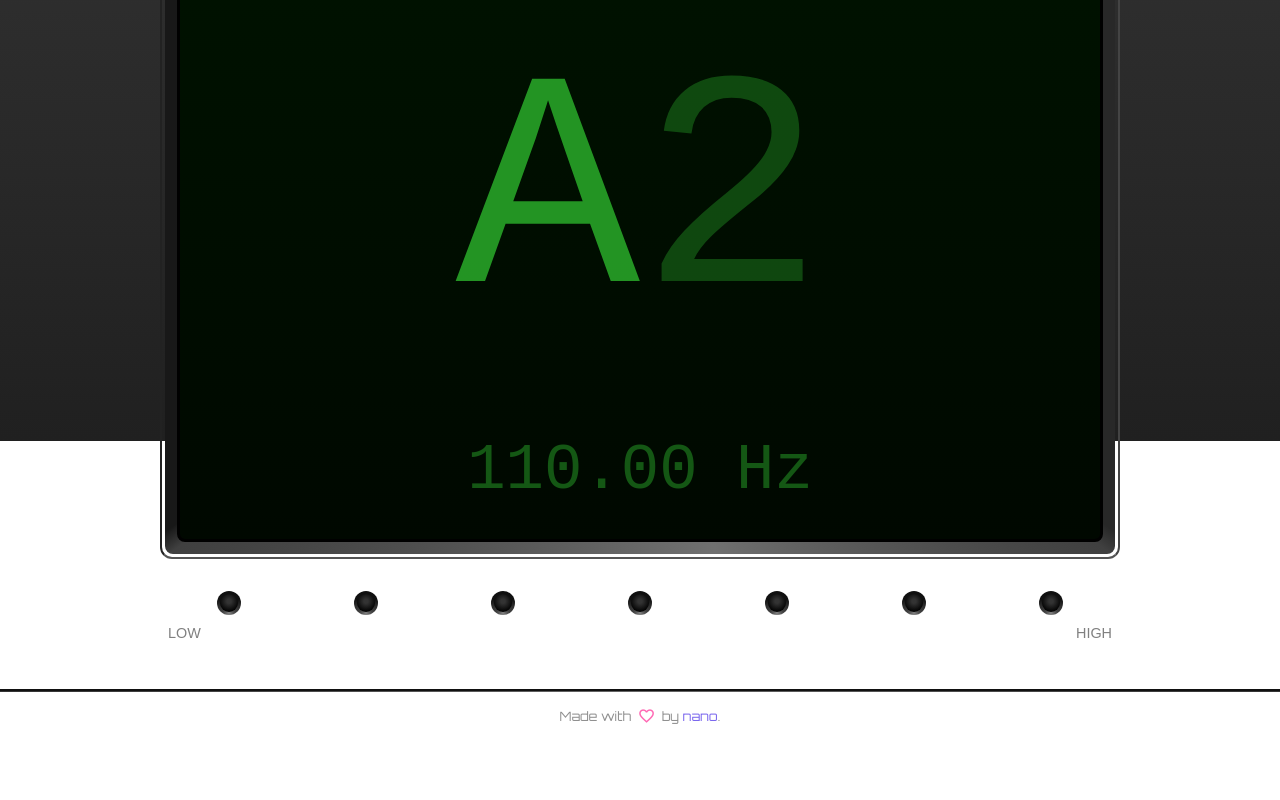
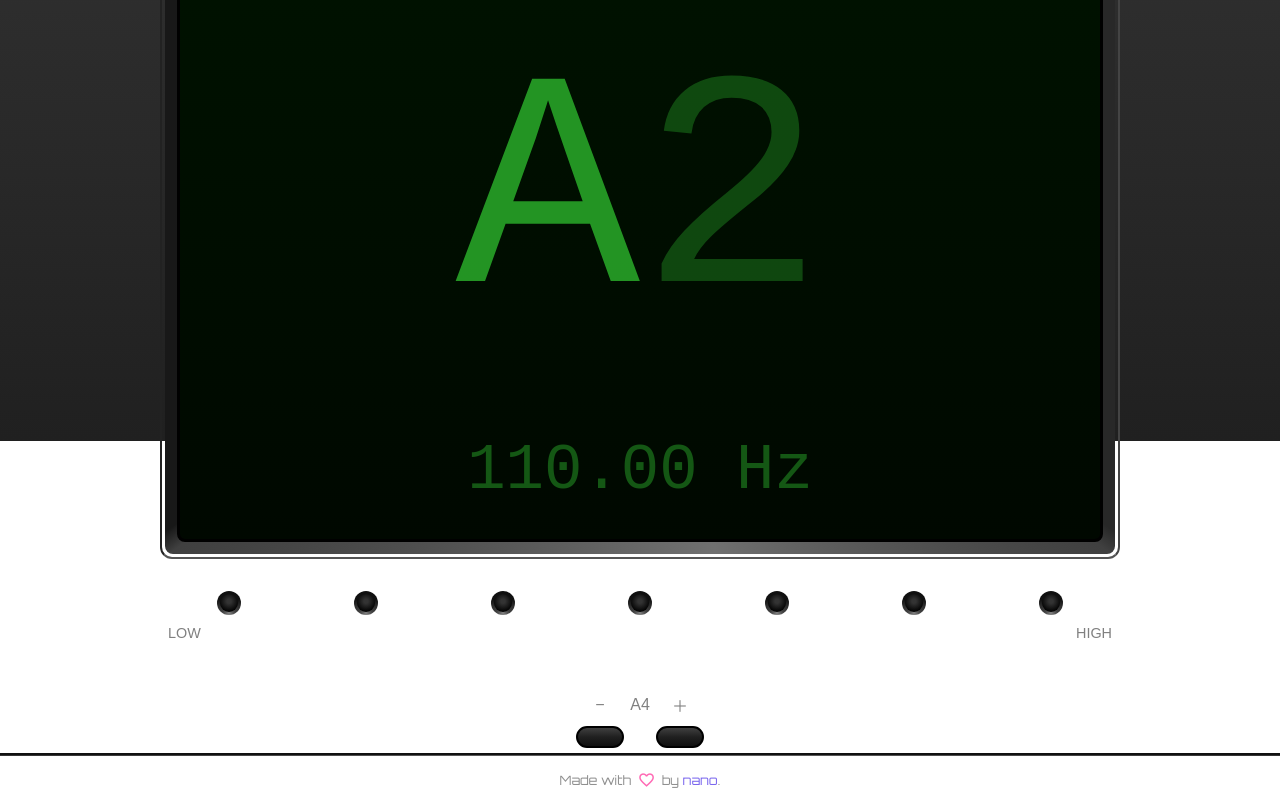
Before and after one commit to mec-nyan/nano-tuner, a React (Vite) app: page / in a window 1280 px wide. Shown: the part 359-1159 px from the top of the page. Before the commit the page ends 1095 px from the top, so only its background shows below. Built offline with nearby package versions, Linux system fonts and the light colour scheme; no server answers.

Commit message:
Adll BasePitchSelector component.

```diff
--- /dev/null
+++ b/src/components/BasePitchSelector.css
@@ -0,0 +1,41 @@
+.pitch-selector {
+  display: flex;
+  /* Temporary positioning.  This is responsibility of the parent container. */
+  justify-content: center;
+  /* border: 1px solid green; */
+}
+
+.ps-inner-grid {
+  width: 8rem;
+  height: 4rem;
+  display: grid;
+  grid-template-rows: 2rem 1fr;
+  grid-template-columns: 1fr 2rem 1fr;
+  /* border: 1px solid #555; */
+}
+
+.ps-button,
+.ps-label {
+  width: 100%;
+  height: 100%;
+  display: flex;
+  justify-content: center;
+  align-items: center;
+  /* border: 1px solid #444; */
+}
+
+.ps-label {
+  color: #808080;
+}
+
+.button-plus,
+.button-minus {
+  width: 100%;
+  height: 1.4rem;
+  display: flex;
+  justify-content: center;
+  align-items: center;
+  border-radius: 0.7rem;
+  background-image: linear-gradient(to bottom, #3f3f3f, #202020, #101010);
+  border: 2px solid #000;
+}
--- /dev/null
+++ b/src/components/BasePitchSelector.tsx
@@ -0,0 +1,23 @@
+import './BasePitchSelector.css'
+
+
+export default function BasePitchSelector() {
+  return (
+    <div className='pitch-selector'>
+      <div className='ps-inner-grid'>
+        <div className='ps-label'>−</div>
+        <div className='ps-label'>A4</div>
+        <div className='ps-label'>＋</div>
+        <div className='ps-button'>
+          <div className='button-minus'>
+          </div>
+        </div>
+        <div className='ps-button'></div>
+        <div className='ps-button'>
+          <div className='button-plus'>
+          </div>
+        </div>
+      </div>
+    </div>
+  )
+}
--- a/src/components/Tuner.tsx
+++ b/src/components/Tuner.tsx
@@ -1,6 +1,7 @@
 import { frequencyToNote } from '../audio/frequencyToNote'
 import { usePitchDetector } from '../hooks/usePitchDetector'
 import AccuracyBar from './AccuracyBar'
+import BasePitchSelector from './BasePitchSelector'
 import Display from './Display'
 
 import './Tuner.css'
@@ -21,6 +22,15 @@ export function Tuner() {
         <Display noteInfo={noteInfo} />
         <AccuracyBar cents={noteInfo ? noteInfo.cents : null} />
       </div>
+      {/*
+      NOTE: A few components will be added here:
+      - One to set the base (A4) frequency,
+      - One to select how to display accidentals (all flat, all sharp, etc)
+      - One for instrument selection (guitar, ukulele, etc).
+
+      I may need to wrap them in a `container` component to tidy up the layout later.
+      */}
+      <BasePitchSelector />
     </div>
   )
 }
```
